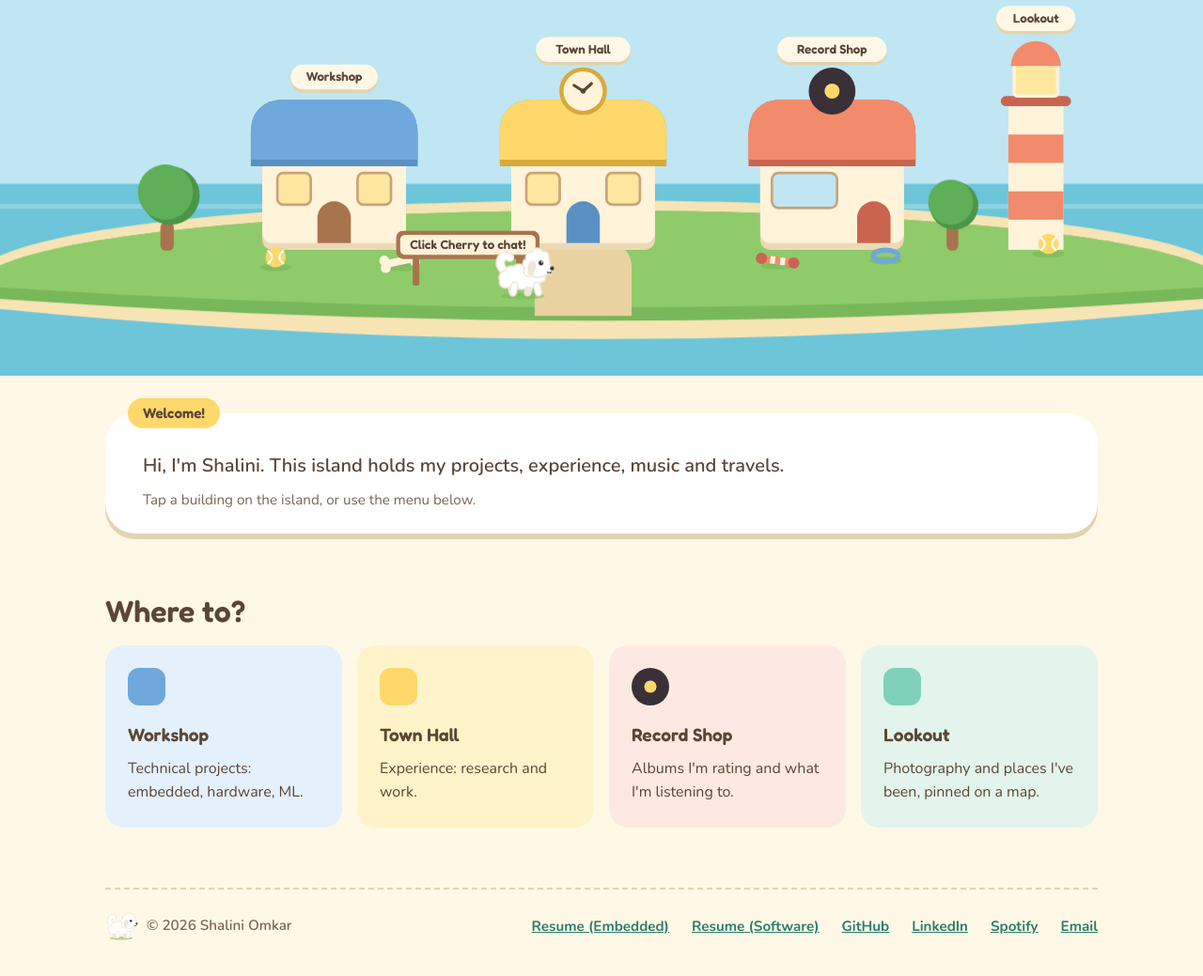
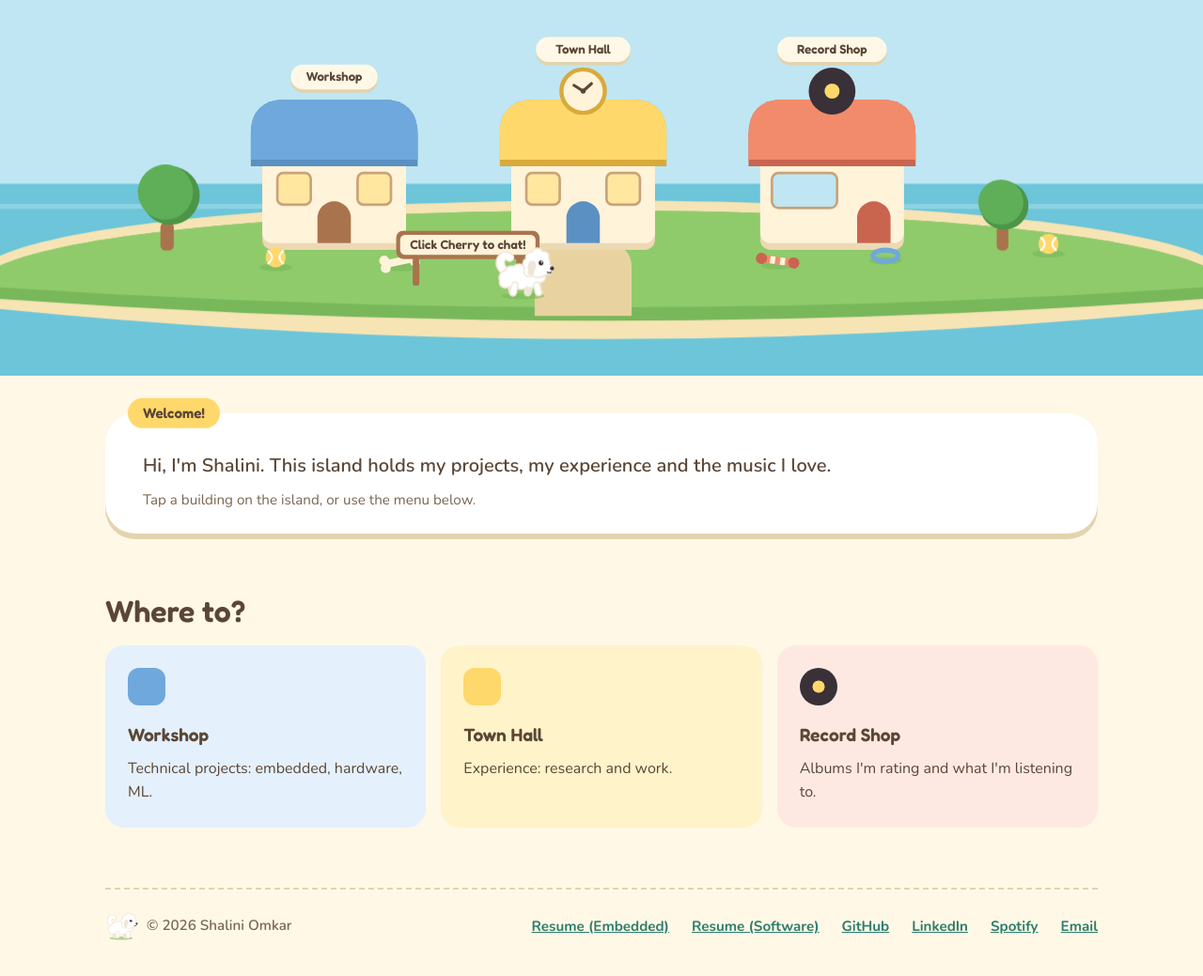
Before and after one commit to shaliniomkar/portfolio, an Astro site: page / in a window 1280 px wide. Shown: the part 151-1190 px from the top of the page at 94% size. Built offline with nearby package versions, Linux system fonts and the light colour scheme; Astro itself is replaced by a stand-in of ours.

Commit message:
Remove the Lookout; island now has three buildings
- Lookout place, building, menu card and placeholder route removed
- Island rebalanced; welcome text and share image updated

Co-Authored-By: Claude Opus 5.5 <noreply@anthropic.com>

```diff
--- a/src/components/Island.astro
+++ b/src/components/Island.astro
@@ -41,7 +41,7 @@ const hitboxes = places.map((p) => {
  <div class="scene">
   <svg class="scene-art" viewBox="0 0 1440 620" xmlns="http://www.w3.org/2000/svg" role="img" aria-labelledby="island-title">
     <title id="island-title">
-      A small pastel island with a Workshop, a Town Hall, a Record Shop and a Lookout lighthouse, and Cherry the dog
+      A small pastel island with a Workshop, a Town Hall and a Record Shop, and Cherry the dog
     </title>
 
     {/* 1. Sky fills everything; the rest is painted over it */}
@@ -80,9 +80,9 @@ const hitboxes = places.map((p) => {
       <circle class="canopy" cx="198" cy="400" r="33" />
     </g>
     <g class="tree">
-      <rect class="trunk" x="1133" y="440" width="14" height="30" rx="6" />
-      <circle class="canopy-dark" cx="1142" cy="416" r="29" />
-      <circle class="canopy" cx="1138" cy="412" r="27" />
+      <rect class="trunk" x="1193" y="440" width="14" height="30" rx="6" />
+      <circle class="canopy-dark" cx="1202" cy="416" r="29" />
+      <circle class="canopy" cx="1198" cy="412" r="27" />
     </g>
 
     {/* 7. Buildings: one component, drawn from the shared places list */}
--- a/src/components/SpeechBubble.astro
+++ b/src/components/SpeechBubble.astro
@@ -14,7 +14,7 @@
   <div class="body">
     <div>
       <p class="line" data-bubble-line>
-        Hi, I'm Shalini. This island holds my projects, experience, music and travels.
+        Hi, I'm Shalini. This island holds my projects, my experience and the music I love.
       </p>
       <p class="hint">Tap a building on the island, or use the menu below.</p>
     </div>
--- a/src/data/places.ts
+++ b/src/data/places.ts
@@ -4,7 +4,7 @@
  * pages, so a name or description only ever changes here.
  */
 export interface Place {
-  id: 'workshop' | 'experience' | 'record-shop' | 'lookout';
+  id: 'workshop' | 'experience' | 'record-shop';
   name: string;
   line: string;      // what the speech bubble says
   menuLine: string;  // shorter text for the "Where to?" card
@@ -63,18 +63,6 @@ export const places: Place[] = [
     windows: ['var(--color-sky)'],
     vinyl: true,
   },
-  {
-    id: 'lookout',
-    name: 'Lookout',
-    line: "Photography and places I've been, pinned on a map.",
-    menuLine: "Photography and places I've been, pinned on a map.",
-    x: 1240,
-    kind: 'lighthouse',
-    roof: 'var(--color-recordshop)',
-    roofDark: 'var(--color-recordshop-dark)',
-    accent: 'var(--color-lookout)',
-    tint: 'var(--color-lookout-tint)',
-  },
 ];
 
 /** The ground line every building stands on, in scene units. */
```
Also changed, not shown: src/pages/[place].astro (deleted, +0 -61 lines), public/og-image.png.
